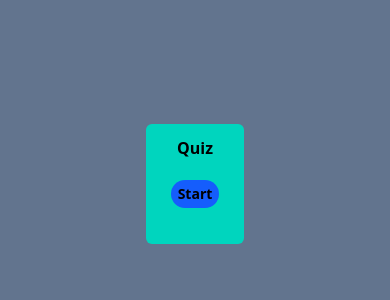
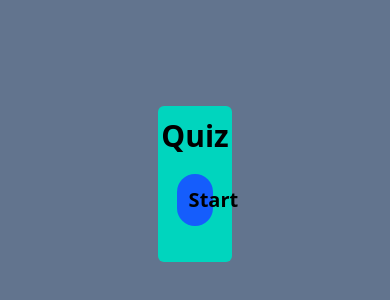
Before and after one commit to shaileshyadv1993/quiz, a website: page index.html in a window 390 px wide. Shown: the part 238-538 px from the top of the page. Drawn offline with Linux system fonts and the light colour scheme.

Commit message:
breakpoint redesigned

```diff
--- a/index.html
+++ b/index.html
@@ -8,12 +8,9 @@
     <title>Quiz</title>
   </head>
   <body class="bg-slate-500 flex flex-col justify-center items-center h-screen">
-    <div
-      id="container"
-      class="bg-teal-400 rounded-md w-1/4 xs:md sm:w-sm md:w-md"
-    >
+    <div id="container" class="bg-teal-400 rounded-md max-w-1/2 xs:w-md">
       <h1
-        class="text-center font-bold text-black sm:text-4xl text-md mb-3 mt-3"
+        class="text-center font-bold text-black sm:text-4xl text-3xl mb-3 mt-3"
       >
         Quiz
       </h1>
@@ -27,7 +24,7 @@
         ></h1>
         <button
           id="start-btn"
-          class="bg-blue-600 sm:text-xl text-sm font-bold rounded-full sm:p-3 p-1 sm:w-1/2 w-1/2 hover:bg-blue-700"
+          class="bg-blue-600 sm:text-2xl text-xl font-bold rounded-full sm:p-4 p-3 w-1/2 hover:bg-blue-700"
         >
           Start
         </button>
```
Also changed, not shown: src/output.css.
